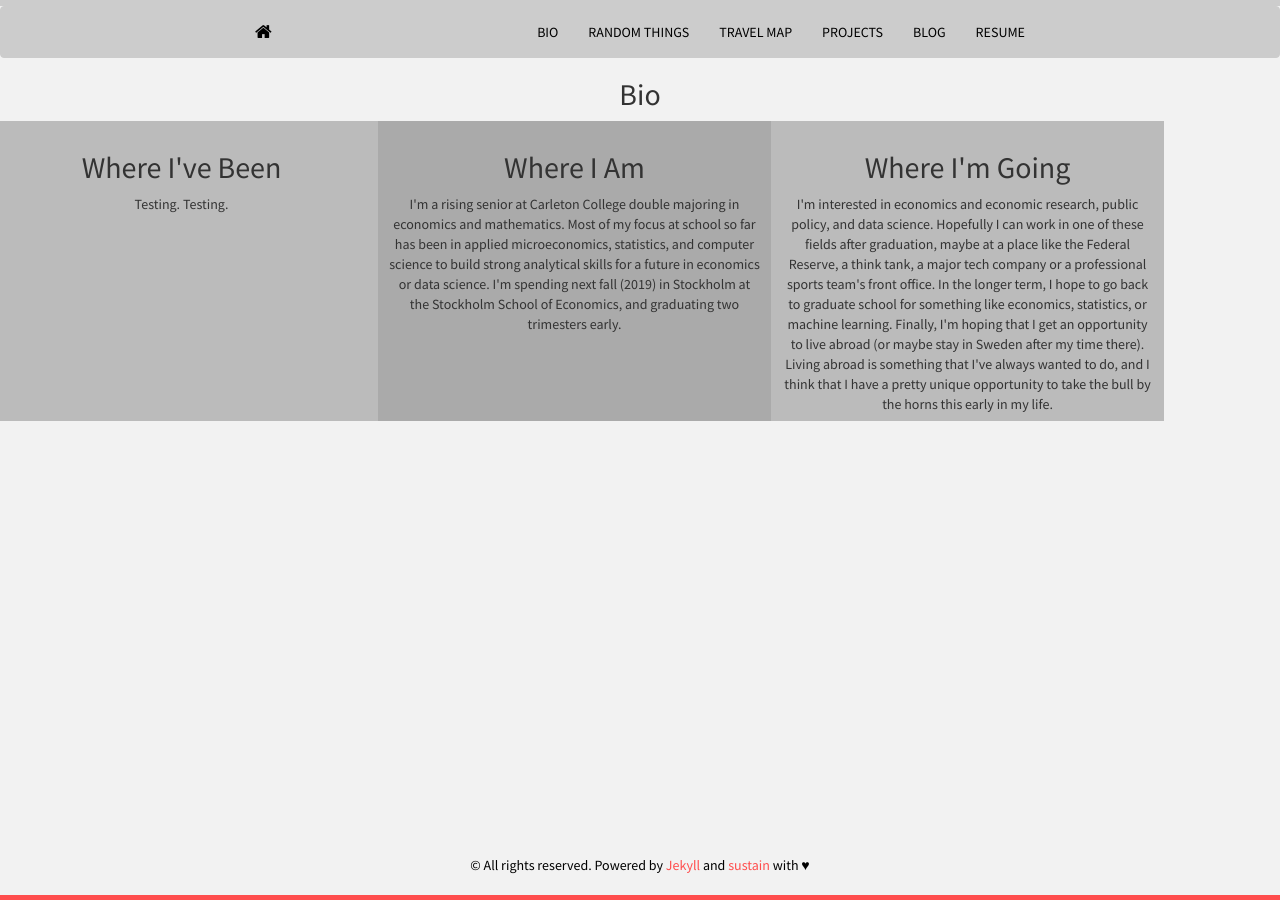
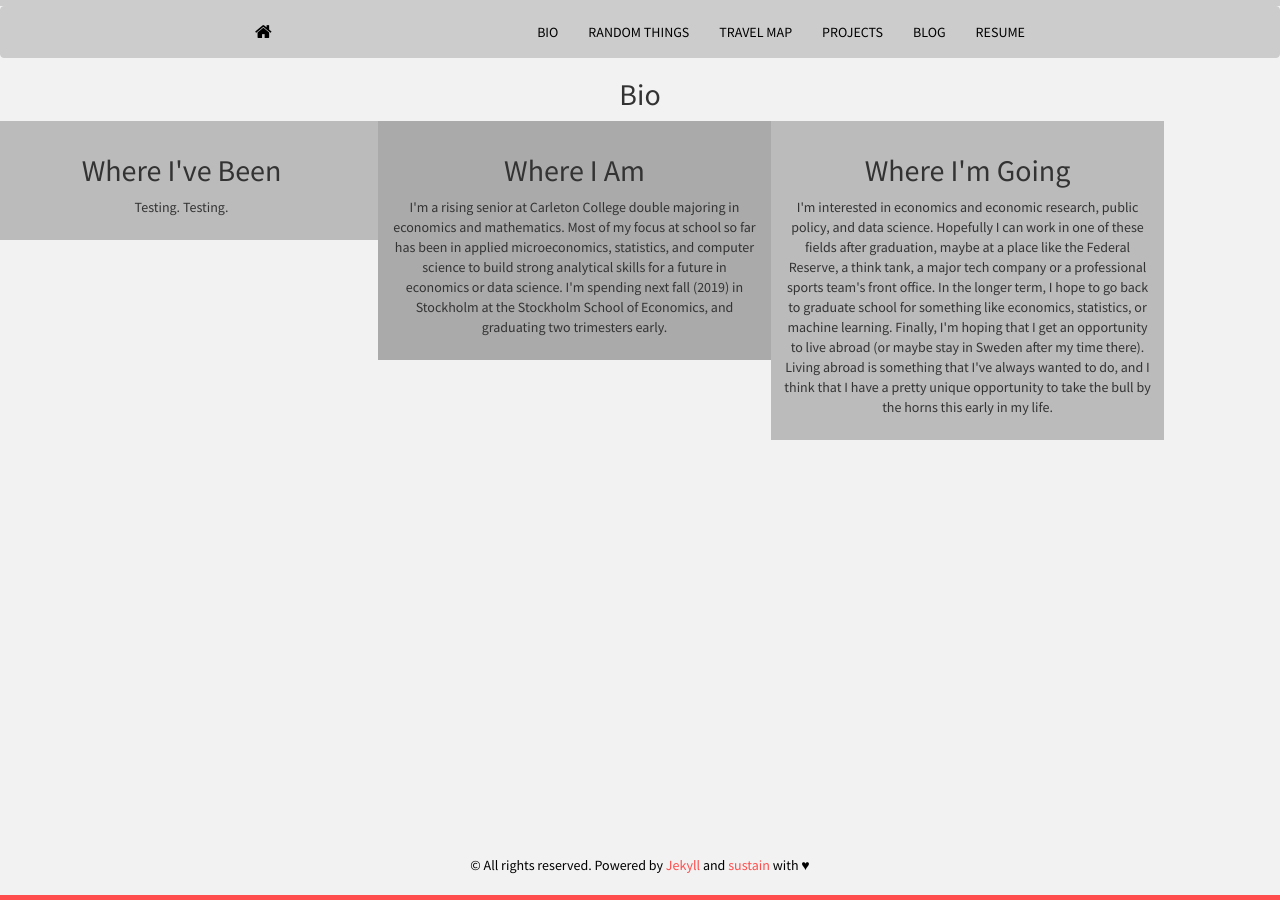
Before and after one commit to mrkaye97/mrkaye97.github.io, a Jekyll site: the page built from bio.html, in a window 1280 px wide. Built offline with Jekyll 4.4.1, drawn with Linux system fonts in a browser that asks for light colours; nearby versions of some CDN libraries.

Commit message:
Update bio.html

```diff
--- a/bio.html
+++ b/bio.html
@@ -25,8 +25,7 @@ Title: Bio
 .column {
   float: left;
   width: 30%;
-  padding: 10px;
-  height: 300px; /* Should be removed. Only for demonstration */
+  padding: 1%;
 }
 
 /* Clear floats after the columns */
```
